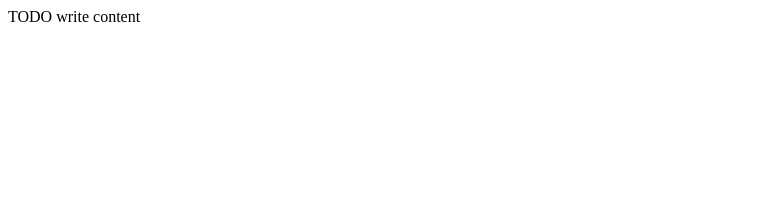
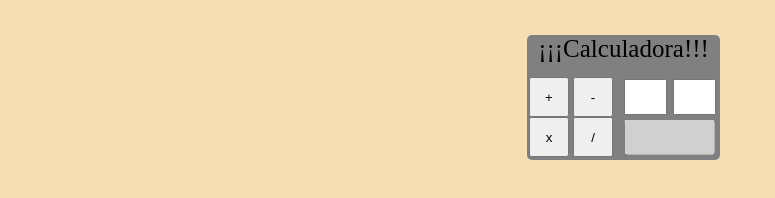
Before and after one commit to alanfernando93/Calculadora, a plain HTML site: page public_html/index.html in a window 1280 px wide. Shown: the whole page, without its empty margins (0-775 px from the left). Drawn offline with Linux system fonts and the light colour scheme.

Commit message:
Proyecto Cryptoanalisis 1 - calculadora

```diff
--- a/public_html/css/style.css
+++ b/public_html/css/style.css
@@ -7,3 +7,65 @@ and open the template in the editor.
     Created on : 28-nov-2017, 9:55:06
     Author     : HUAYLLANI
 */
+body{
+    background-color: wheat;
+}
+
+.entorno{
+    position: absolute;
+    top: 20px;
+    left: 40%;
+    margin: 15px;
+    background-color: grey;
+    height: 125px;
+    border-radius: 5px;
+}
+
+.entorno div {
+    height: 50%;
+    width: 50%;
+    margin: 2px;
+}
+
+.head{
+    height: 40px;
+    font-size: 25px;
+    text-align: center;
+}
+
+.sector1 {
+    position: relative;
+    float: right;
+}
+
+.sector1 input {
+    margin: 2px;
+    text-align: center;
+}
+
+input[name="num1"]{
+    float: left;
+    width: 35px;
+    height: 30px;
+}
+
+input[name="num2"]{
+    float: right;
+    width: 35px;
+    height: 30px;
+}
+
+input[name="result"]{
+    width: 83px;
+    height: 30px;
+}
+.sector2 {
+    position: absolute;
+    float: left;
+}
+
+.sector2 input {
+    width: 40px;
+    height: 40px;
+    cursor: pointer;
+}
--- a/public_html/index.html
+++ b/public_html/index.html
@@ -6,11 +6,26 @@ and open the template in the editor.
 -->
 <html>
     <head>
-        <title>TODO supply a title</title>
+        <title>Calculadora...</title>
         <meta charset="UTF-8">
         <meta name="viewport" content="width=device-width, initial-scale=1.0">
+        <link rel="stylesheet" href="css/style.css">
+        <script type="text/javascript" src="js/main.js"></script>
     </head>
     <body>
-        <div>TODO write content</div>
+        <div class="entorno">
+            <header class="head">¡¡¡Calculadora!!!</header>
+            <div class="sector1">
+                <input type="text" name="num1" />
+                <input type="text" name="num2" />
+                <input type="text" name="result" disabled=""/>
+            </div>
+            <div class="sector2">
+                <input type="button" value="+" onclick="sumar();">
+                <input type="button" value="-" onclick="restar();">
+                <input type="button" value="x" onclick="multiplicar();">
+                <input type="button" value="/" onclick="dividir();">
+            </div>
+        </div>
     </body>
 </html>
--- a/public_html/js/main.js
+++ b/public_html/js/main.js
@@ -3,3 +3,42 @@
  * To change this template file, choose Tools | Templates
  * and open the template in the editor.
  */
+var num1, num2, result;
+
+function init() {
+    num1 = document.getElementsByName('num1')[0];
+    num2 = document.getElementsByName('num2')[0];
+    result = document.getElementsByName('result')[0];
+}
+
+function sumar() {
+    init();
+    if (num1.value.length == 0 && num2.value.length == 0) {
+        return;
+    }
+    result.value = parseInt(num1.value) + parseInt(num2.value);
+}
+
+function restar() {
+    init();
+    if (num1.value.length == 0 && num2.value.length == 0) {
+        return;
+    }
+    result.value = num1.value - num2.value;
+}
+
+function multiplicar() {
+    init();
+    if (num1.value.length == 0 && num2.value.length == 0) {
+        return;
+    }
+    result.value = num1.value * num2.value;
+}
+
+function dividir() {
+    init();
+    if (num1.value.length == 0 && num2.value.length == 0) {
+        return;
+    }
+    result.value = num1.value / num2.value;
+}
```
